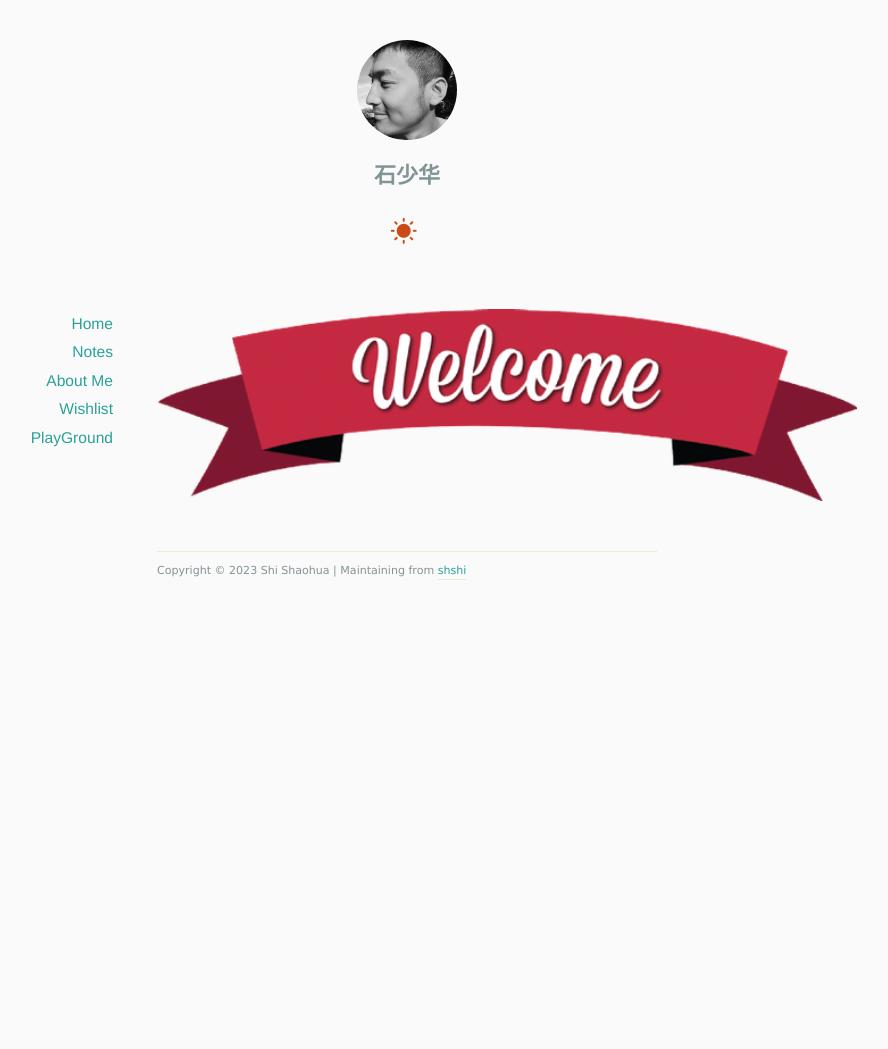
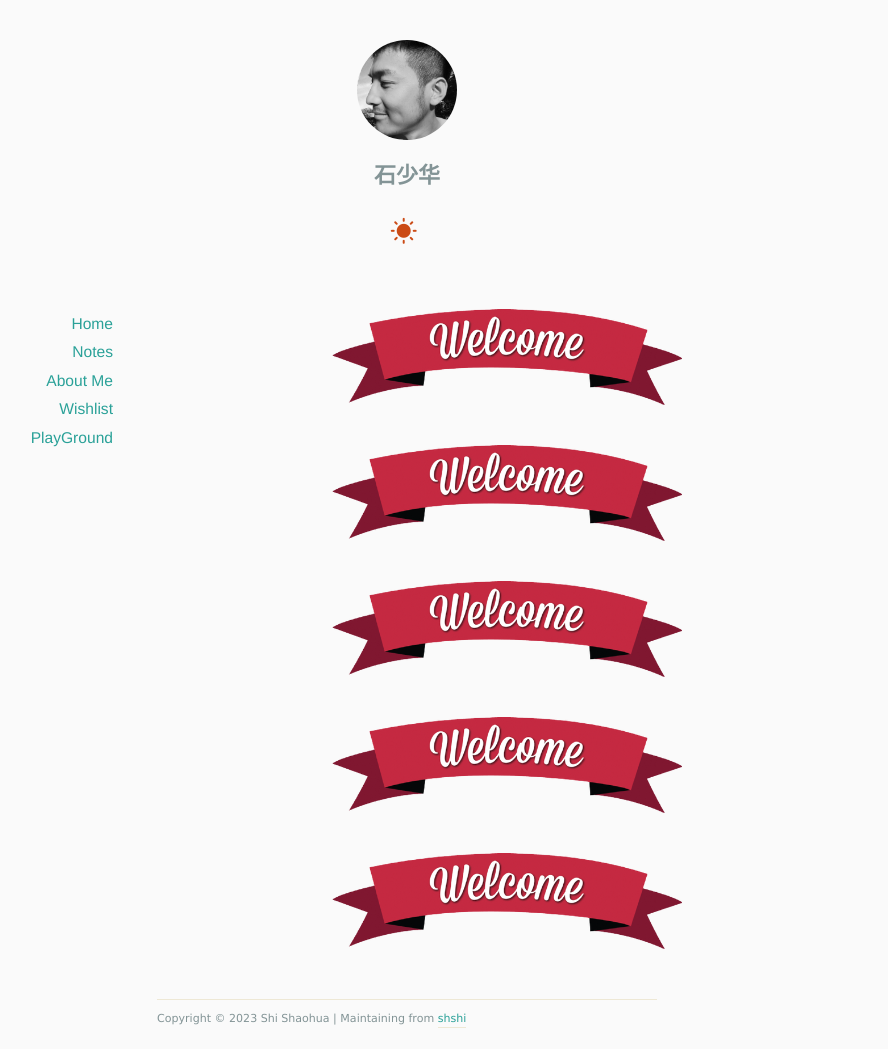
Before and after one commit to shshi/shishaohua.github.io, a Jekyll site: the page built from docs/index.html, in a window 1280 px wide. Shown: the whole page, without its empty margins (233-1121 px from the left). Built offline with Jekyll 4.4.1, drawn with Linux system fonts in a browser that asks for light colours; nearby versions of some CDN libraries; the list of posts is cut into pages by our own code; before the commit the page ends 900 px from its top, so only the background shows below that.

Commit message:
Update index.html

```diff
--- a/docs/index.html
+++ b/docs/index.html
@@ -5,10 +5,7 @@ title: 石少华
 
 {% for post in paginator.posts %}
 	<article class="post">
-
-		{% if post.welcome %}
-			<div class="post-content">{{ post.content }}</div>
-		{% endif %}
+		<img src="/images/welcome.png" class="middle" style="width:50%"/>
 	</article>
 {% endfor %}
 
```
